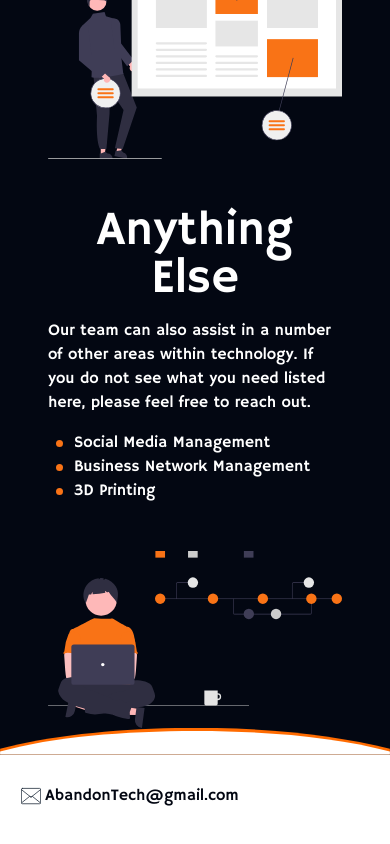
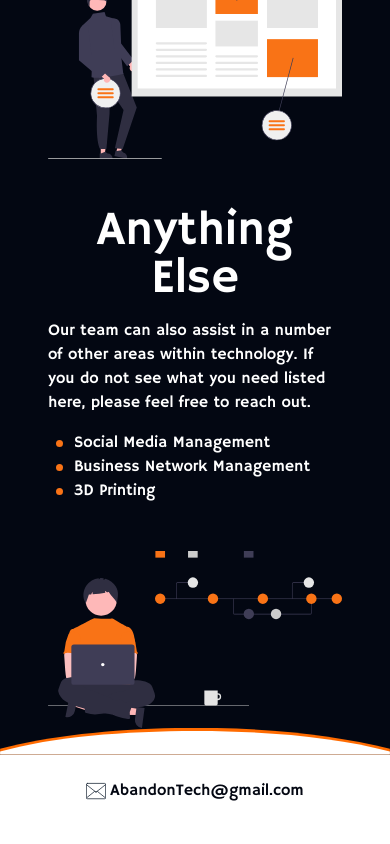
Before and after one commit to AbandonTech/site, a Next.js app: page / in a window 390 px wide. Shown: the part 1508-2352 px from the top of the page. Built offline with nearby package versions, Linux system fonts and the light colour scheme.

Commit message:
fix mobile styling on footer

```diff
--- a/src/components/footer.tsx
+++ b/src/components/footer.tsx
@@ -6,14 +6,15 @@ import envelopImage from "@/components/envelope.svg";
 export default function Footer() {
     return (
         <div id="contactUs" className="relative w-screen">
+            <img src={bgImage.src} className="md:hidden w-full rotate-180 z-0 select-none" alt="Orange, curved background for website banner"/>
 
-            <div className="absolute text-gray-950 bg-transparent w-full h-48 z-10 top-14">
-                <div className="flex flex-row justify-center w-2/3 top-64">
+            <div className="text-gray-950 w-full bg-white p-6 md:p-0 md:bg-transparent md:h-48 md:z-10 md:absolute md:top-14">
+                <div className="flex flex-row justify-center w-full md:w-2/3 md:top-64">
                     <span><a href="mailto:abandontech@gmail.com"><Image className="inline-block mr-1" src={envelopImage} width={20} height={50} alt="envelop icon" />AbandonTech@gmail.com</a></span>
                 </div>
             </div>
 
-            <img src={bgImage.src} className="w-full rotate-180 z-0 select-none" alt="Orange, curved background for website banner"/>
+            <img src={bgImage.src} className="hidden md:block w-full rotate-180 z-0 select-none" alt="Orange, curved background for website banner"/>
 
         </div>
     )
```
